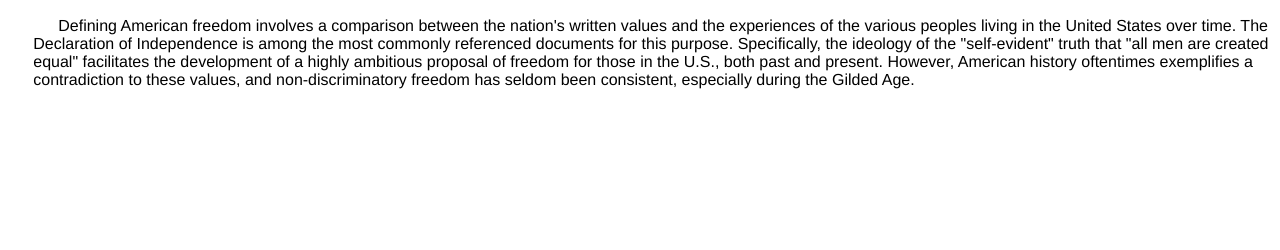
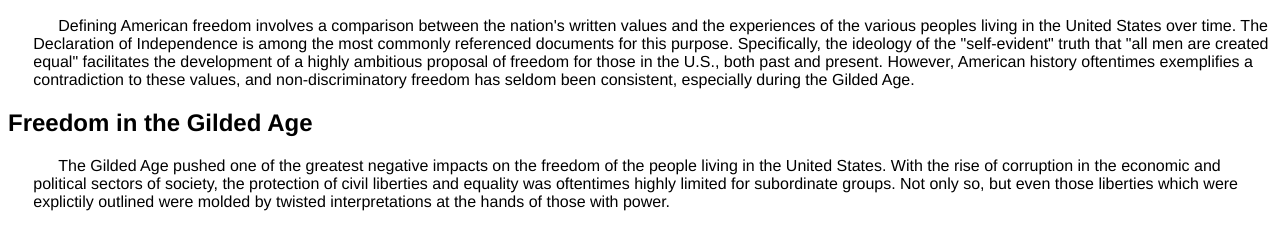
Before and after one commit to vzbel/gilded-age, a plain HTML site: page index.html in a window 1280 px wide. Shown: the part 480-730 px from the top of the page. Drawn offline with Linux system fonts and the light colour scheme.

Commit message:
Fix header class names
The main header is still an element with the class "main-header"
Now, the headers below are elements with the class "topic-header" rather than "sub-header"

```diff
--- a/index.html
+++ b/index.html
@@ -14,7 +14,7 @@
       height="400px"
       width="550px"
     />
-    <h2 class="sub-header">What is Freedom?</h2>
+    <h2 class="topic-header">What is Freedom?</h2>
     <p class="paragraph-content">
       Defining American freedom involves a comparison between the nation's
       written values and the experiences of the various peoples living in the
@@ -26,5 +26,15 @@
       exemplifies a contradiction to these values, and non-discriminatory
       freedom has seldom been consistent, especially during the Gilded Age.
     </p>
+    <h2 class="topic-header">Freedom in the Gilded Age</h2>
+    <p class="paragraph-content">
+      The Gilded Age pushed one of the greatest negative impacts on the freedom
+      of the people living in the United States. With the rise of corruption in
+      the economic and political sectors of society, the protection of civil
+      liberties and equality was oftentimes highly limited for subordinate
+      groups. Not only so, but even those liberties which were explictily
+      outlined were molded by twisted interpretations at the hands of those with
+      power.
+    </p>
   </body>
 </html>
```
